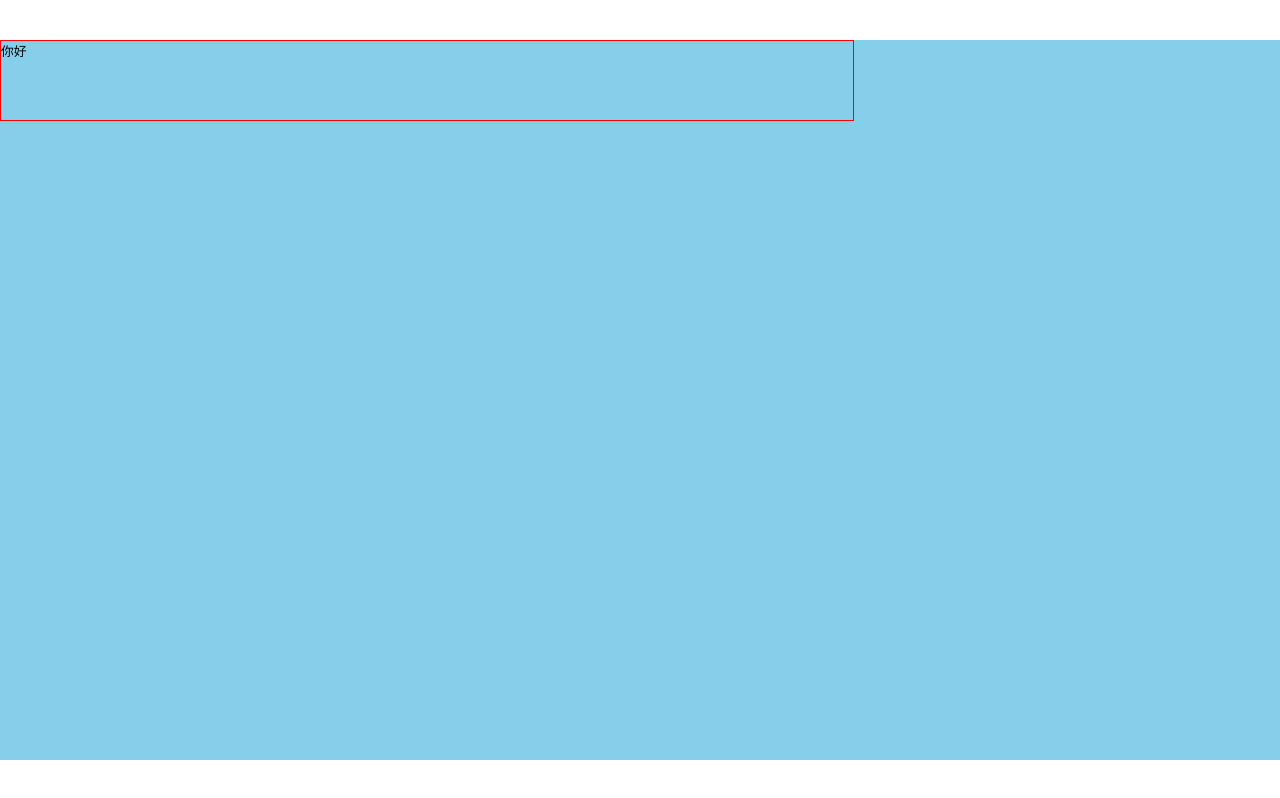
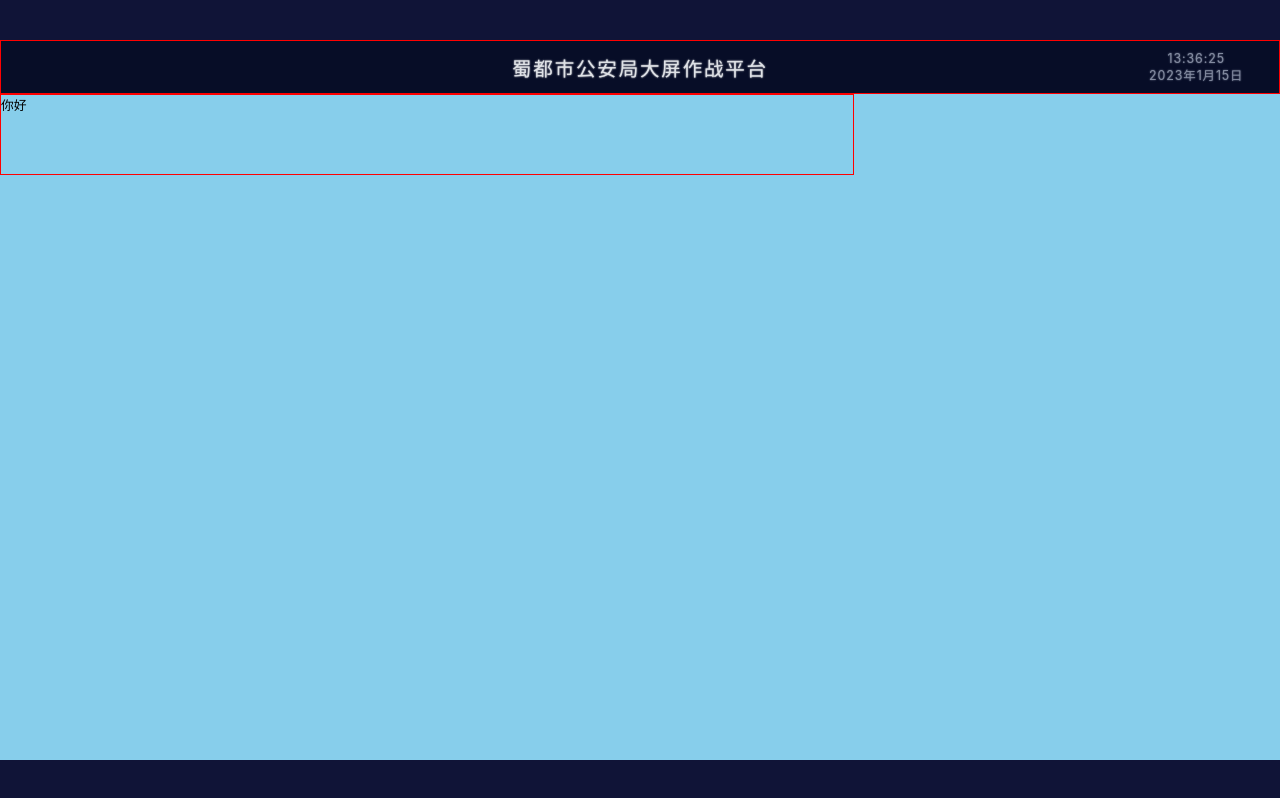
Before and after one commit to BaiJingSama/big-screen-Vue, a Vue app: page / in a window 1280 px wide. Built offline with nearby package versions, Linux system fonts and the light colour scheme.

Commit message:
添加了header布局以及完善了样式

```diff
--- a/src/App.vue
+++ b/src/App.vue
@@ -41,9 +41,9 @@ export default class App extends Vue {
 #app {
   -webkit-font-smoothing: antialiased;
   -moz-osx-font-smoothing: grayscale;
-  height: v-bind(pageHeightPx);
-  margin-top: v-bind(clientHeight - pageHeight) / 2 px;
   margin: 0 auto;
   background: skyblue;
+  display: flex;
+  flex-direction: column;
 }
 </style>
--- a/src/assets/style/reset.scss
+++ b/src/assets/style/reset.scss
@@ -5,6 +5,7 @@ body {
     sans-serif;
   -webkit-font-smoothing: antialiased;
   -moz-osx-font-smoothing: grayscale;
+  background: #101437;
 }
 * {
   box-sizing: border-box;
--- a/src/view/Home.vue
+++ b/src/view/Home.vue
@@ -1,5 +1,16 @@
 <template>
   <div>
+    <header>
+      <div class="before">
+        <span>13:36:25</span>
+        <span>2023年1月15日</span>
+      </div>
+      <div class="title">蜀都市公安局大屏作战平台</div>
+      <div class="time">
+        <span>13:36:25</span>
+        <span>2023年1月15日</span>
+      </div>
+    </header>
     <div class="x">你好</div>
   </div>
 </template>
@@ -13,6 +24,44 @@ export default {
 <style lang="scss">
 @import '../assets/style/helper.scss';
 
+header {
+  height: px(61);
+  width: 100%;
+  border: 1px solid red;
+  display: flex;
+  justify-content: space-between;
+  align-items: center;
+  padding: 0 px(40);
+  background: #070d27;
+  background-size: cover;
+
+  .before {
+    display: flex;
+    flex-direction: column;
+    align-items: center;
+    visibility: hidden;
+    font-size: px(14);
+    letter-spacing: px(1);
+  }
+
+  .title {
+    font-size: px(22);
+    color: #dee1e6;
+    letter-spacing: px(2);
+    text-shadow: 0 0 px(2) white;
+  }
+
+  .time {
+    display: flex;
+    flex-direction: column;
+    align-items: center;
+    font-size: px(14);
+    color: #838ba0;
+    letter-spacing: px(1);
+    text-shadow: 0 0 px(2) #838ba0;
+  }
+}
+
 .x {
   width: px(961);
   height: px(91);
```
